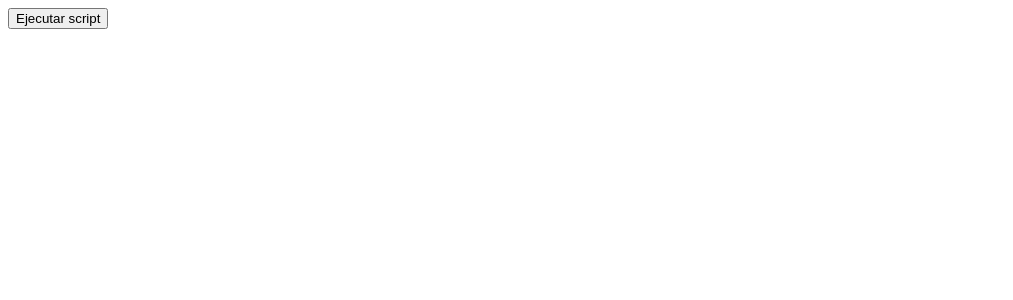
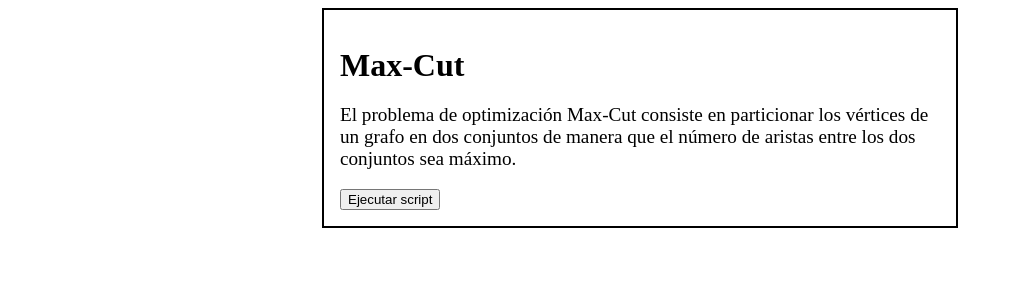
Before and after one commit to UO277653/TFG, a Flask app: page / in a window 1280 px wide. Shown: the top 300 px of the page, without its empty margins (0-1013 px from the left). Run offline with Flask 3, Linux system fonts and the light colour scheme.

Commit message:
Avance en estilo

```diff
--- /dev/null
+++ b/static/css/style.css
@@ -0,0 +1,22 @@
+#maxcut-container {
+    max-width: 600px;
+    margin: 0 auto;
+    border: 2px double;
+    padding: 1em;
+}
+
+#result {
+    width: 75%;
+    padding: 1em;
+    margin: 0 auto;
+}
+
+h1 {
+    font-size: 2em;
+    margin-bottom: 0.5em;
+}
+
+p {
+    font-size: 1.2em;
+    margin-bottom: 1em;
+}
--- a/templates/index.html
+++ b/templates/index.html
@@ -3,11 +3,18 @@
 <head>
     <title>Botón</title>
     <script src="../jquery-3.6.4.js"></script>
+    <link rel="stylesheet" type="text/css" href="../static/css/style.css">
 </head>
 <body>
-<form id="execute-form" method="POST" action="{{ url_for('execute_script') }}">
+
+<div id="maxcut-container">
+    <h1>Max-Cut</h1>
+    <p>El problema de optimización Max-Cut consiste en particionar los vértices de un grafo en dos conjuntos de manera que el número de aristas entre los dos conjuntos sea máximo.</p>
+    <form id="execute-form" method="POST" action="{{ url_for('execute_script') }}">
     <button id="execute-btn" type="submit">Ejecutar script</button>
 </form>
+</div>
+
 <div id="result"></div>
 <script src="{{ url_for('static', filename='js/script.js') }}"></script>
 </body>
```
